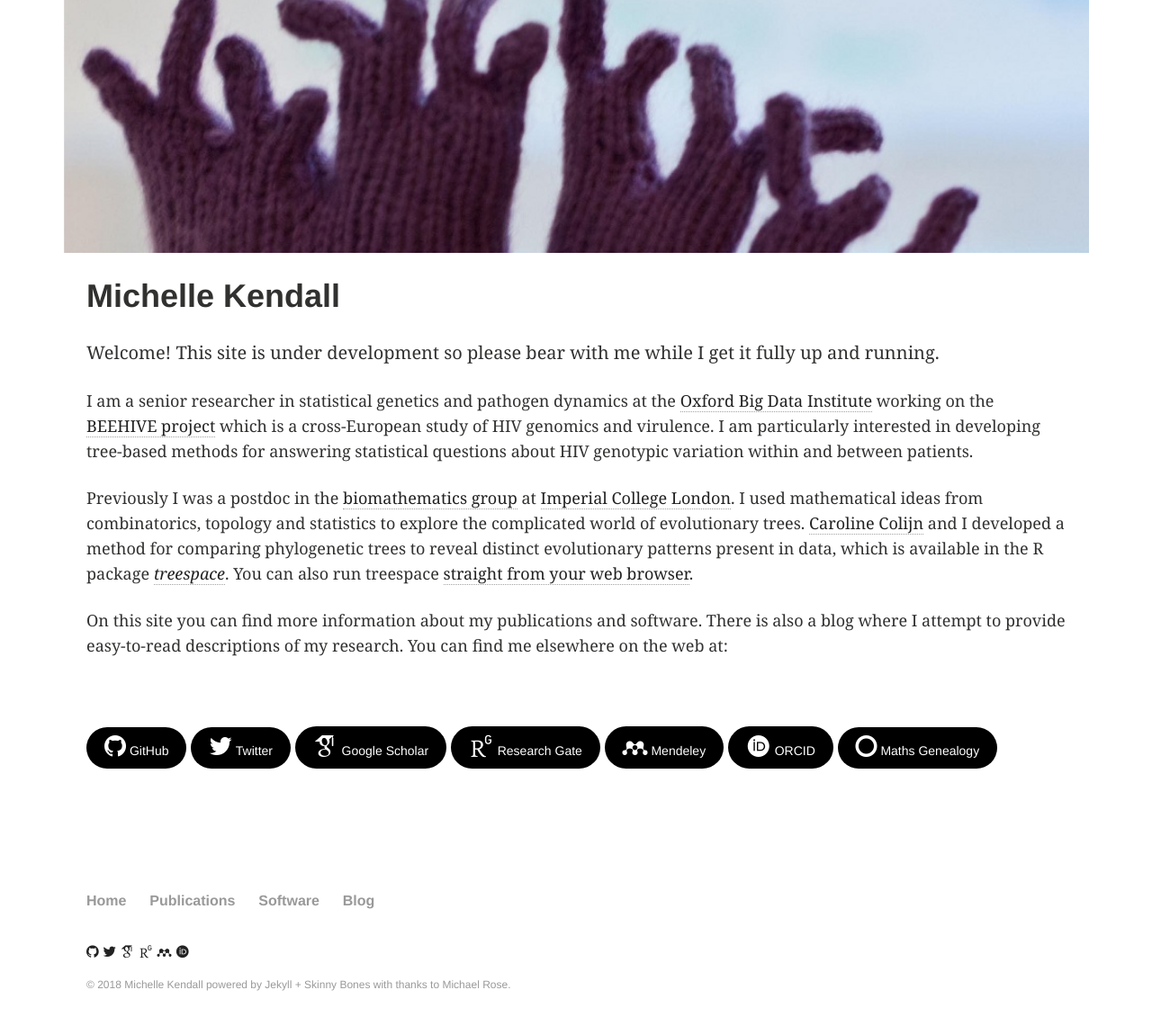
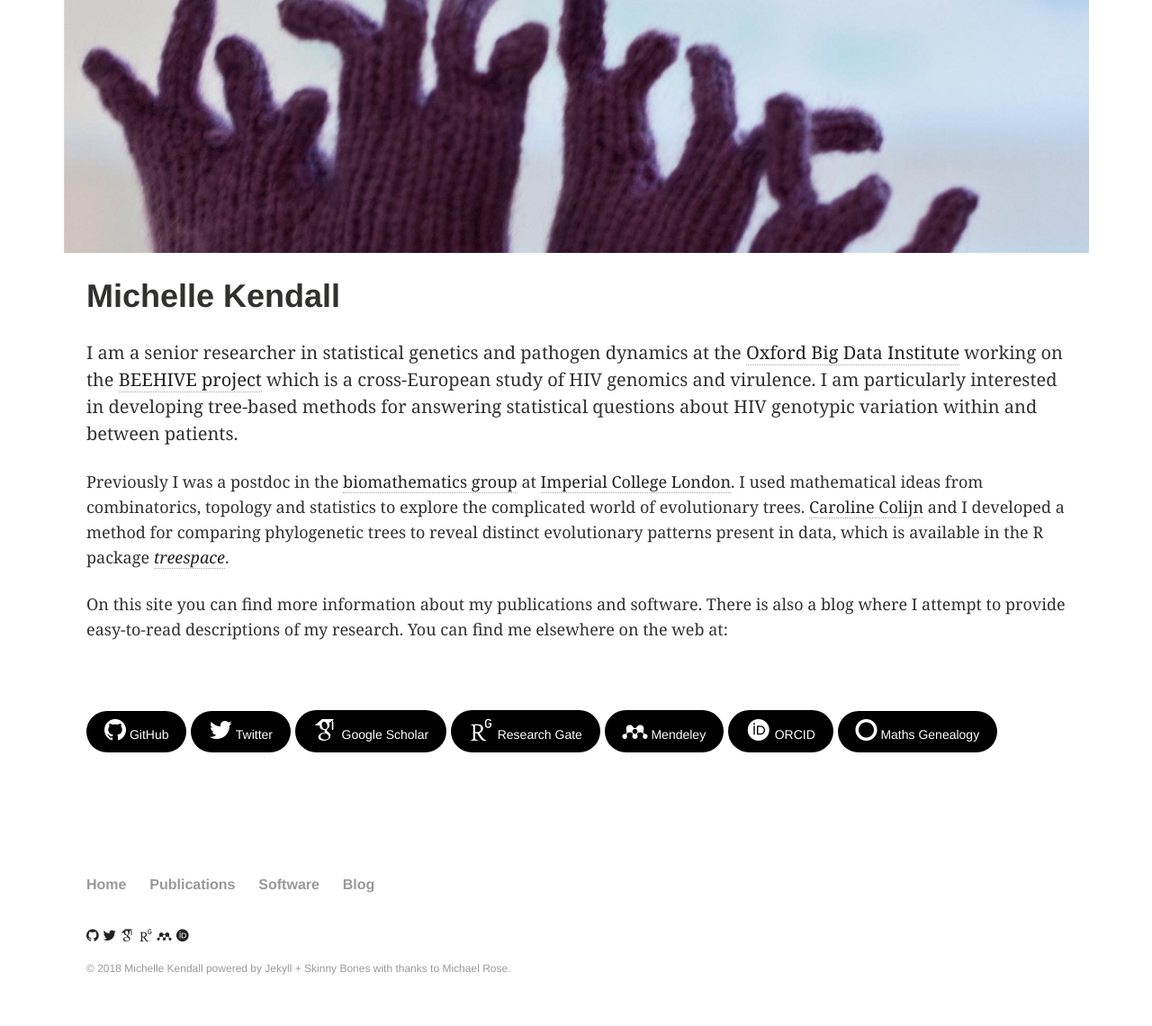
Before and after one commit to MichelleKendall/MichelleKendall.github.io, a Jekyll site: the page built from index.md, in a window 1280 px wide, cut to the strip 216-1396 px from the top of the page. Shown: the top 1140 px of the strip at 90% size. Built offline with Jekyll 4.4.1, drawn with Linux system fonts in a browser that asks for light colours; some web fonts are replaced; comment, search, counter and statistics services are not loaded.

Commit message:
Updating home page

```diff
--- a/index.md
+++ b/index.md
@@ -6,15 +6,12 @@ image:
   feature: knitted_tree_banner.jpg
 ---
 
-Welcome! This site is under development so please bear with me while I get it fully up and running.
-
 I am a senior researcher in statistical genetics and pathogen dynamics at the <a href="https://www.bdi.ox.ac.uk/" target="_blank">Oxford Big Data Institute</a> working on the <a href="https://017.medsci.ox.ac.uk/" target="_blank">BEEHIVE project</a> which is a cross-European study of HIV genomics and virulence.
 I am particularly interested in developing tree-based methods for answering statistical questions about HIV genotypic variation within and between patients.
 
 Previously I was a postdoc in the <a href="http://www.imperial.ac.uk/biomathematics-group" target="_blank">biomathematics group</a> at <a href="https://www.imperial.ac.uk/" target="_blank">Imperial College London</a>.
 I used mathematical ideas from combinatorics, topology and statistics to explore the complicated world of evolutionary trees.
 <a href="http://www.imperial.ac.uk/people/c.colijn" target="_blank">Caroline Colijn</a> and I developed a method for comparing phylogenetic trees to reveal distinct evolutionary patterns present in data, which is available in the R package <a href="https://cran.rstudio.com/web/packages/treespace/index.html" target="_blank">*treespace*</a>.
-You can also run treespace <a href="http://shiny.imperial-stats-experimental.co.uk/users/mlkendal/treespace/" target="_blank">straight from your web browser</a>.
 
 On this site you can find more information about my publications and software.
 There is also a blog where I attempt to provide easy-to-read descriptions of my research.
```
Also changed, not shown: about.md (deleted, +0 -30 lines).
